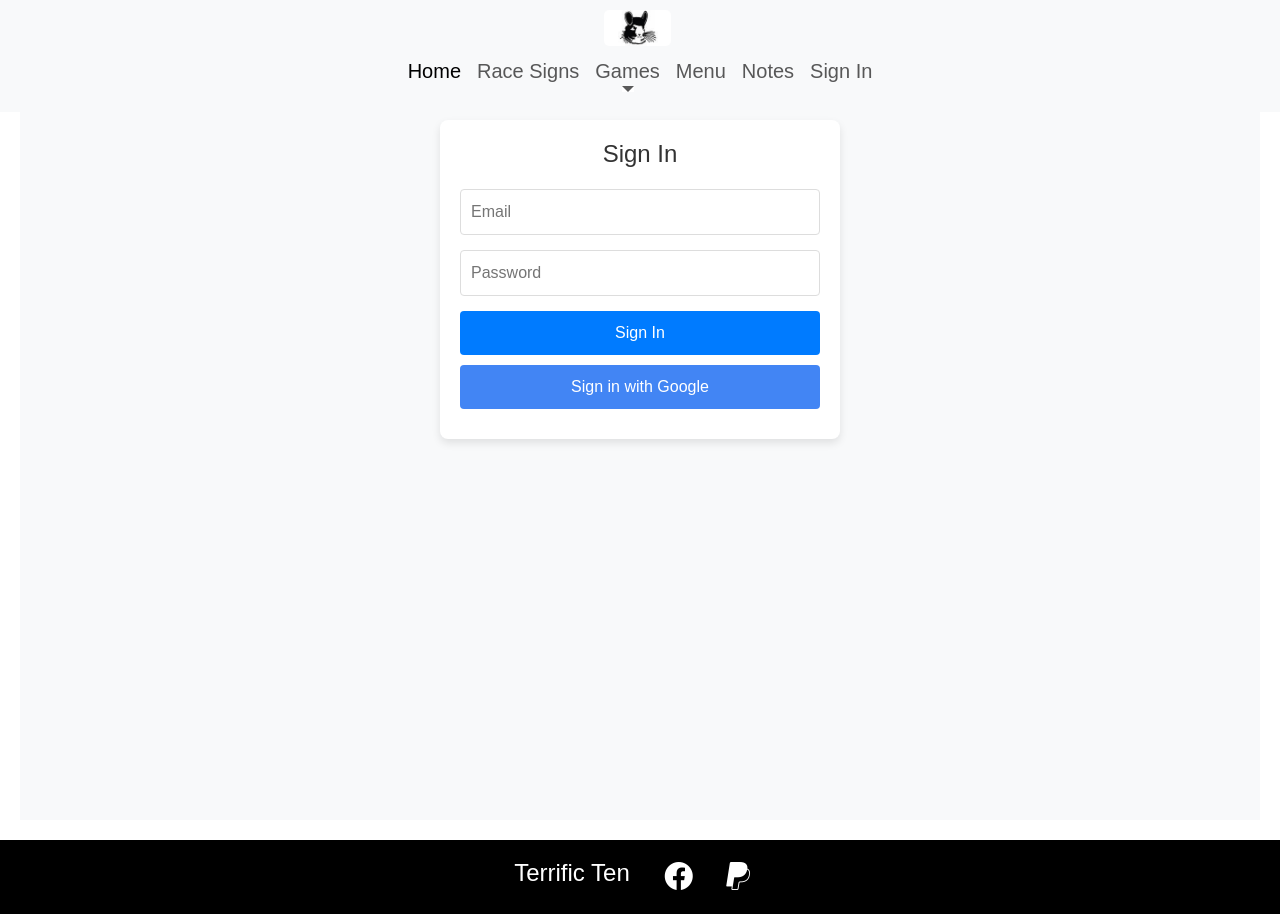
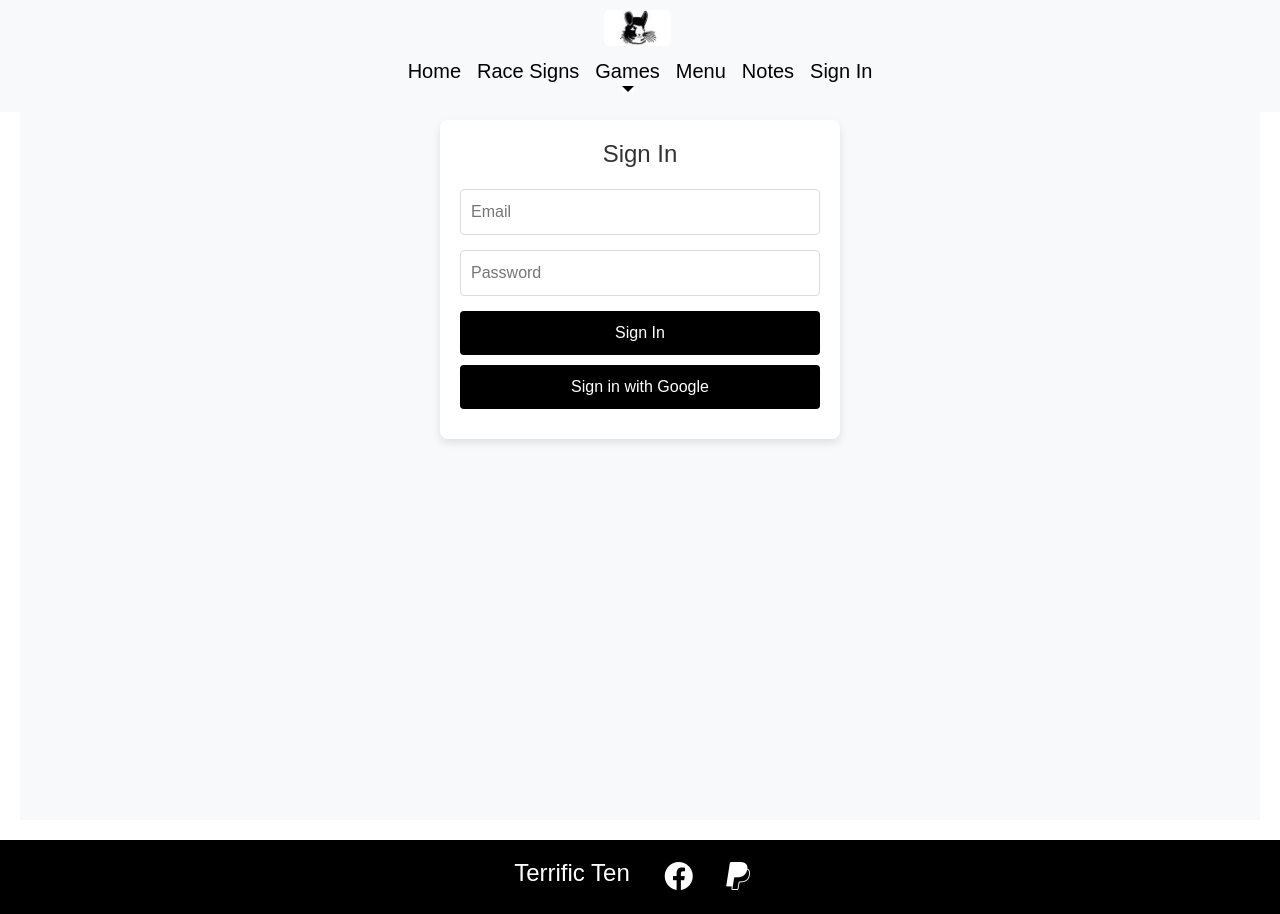
Before and after one commit to Gr1mble/tt-site, a React (Vite) app: page /auth in a window 1280 px wide. Built offline with nearby package versions, Linux system fonts and the light colour scheme; no server answers.

Commit message:
CSS
Changed a lot of the css for some pages

```diff
--- a/src/components/auth/auth.css
+++ b/src/components/auth/auth.css
@@ -41,21 +41,21 @@
   border-radius: 4px;
   font-size: 16px;
   color: #fff;
-  background-color: #007bff;
+  background-color: #000000;
   cursor: pointer;
   transition: background-color 0.3s ease, box-shadow 0.3s ease;
 }
 
 .auth-button:hover {
-  background-color: #0056b3;
+  background-color: #cc0000;
 }
 
 .google-btn {
-  background-color: #4285f4; /* Google blue color */
+  background-color: #000000; /* Google blue color */
 }
 
 .google-btn:hover {
-  background-color: #357ae8;
+  background-color: #cc0000;
 }
 
 .logout-btn {
--- a/src/components/navbar/nav.css
+++ b/src/components/navbar/nav.css
@@ -29,10 +29,9 @@
 .navbar-logo {
   display: flex;
   align-items: center;
-  margin-left: 10px; /* Add spacing between logo and toggler */
+  margin-left: 10px;
 }
 
-/* Navbar picture */
 .navbarPicture {
   border: 3px;
   border-radius: 5px;
@@ -50,26 +49,23 @@
   position: relative;
 }
 
-/* Navbar content */
 .navbar-content {
   display: flex;
   flex-grow: 1;
   justify-content: center;
 }
 
-/* Navbar link styles */
 .nav-link {
   padding: 10px 15px;
+  color: black;
 }
 
-/* Active link styles */
 .nav-link.active-link {
   text-decoration: underline;
   text-decoration-color: white;
   text-underline-offset: 9px;
 }
 
-/* Hover effect for links */
 .nav-link::after {
   content: "";
   display: block;
@@ -82,6 +78,12 @@
 
 .nav-link:hover::after {
   width: 100%;
+  color: #cc0000;
+}
+
+.nav-link:hover {
+  width: 100%;
+  color: #cc0000;
 }
 
 /* Dropdown menu styles */
@@ -95,7 +97,8 @@
 }
 
 .dropdown-item:hover {
-  background-color: gray; /* Dropdown item hover color */
+  background-color: #cc0000;
+  color: white;
 }
 
 /* Responsive styles for mobile */
```
